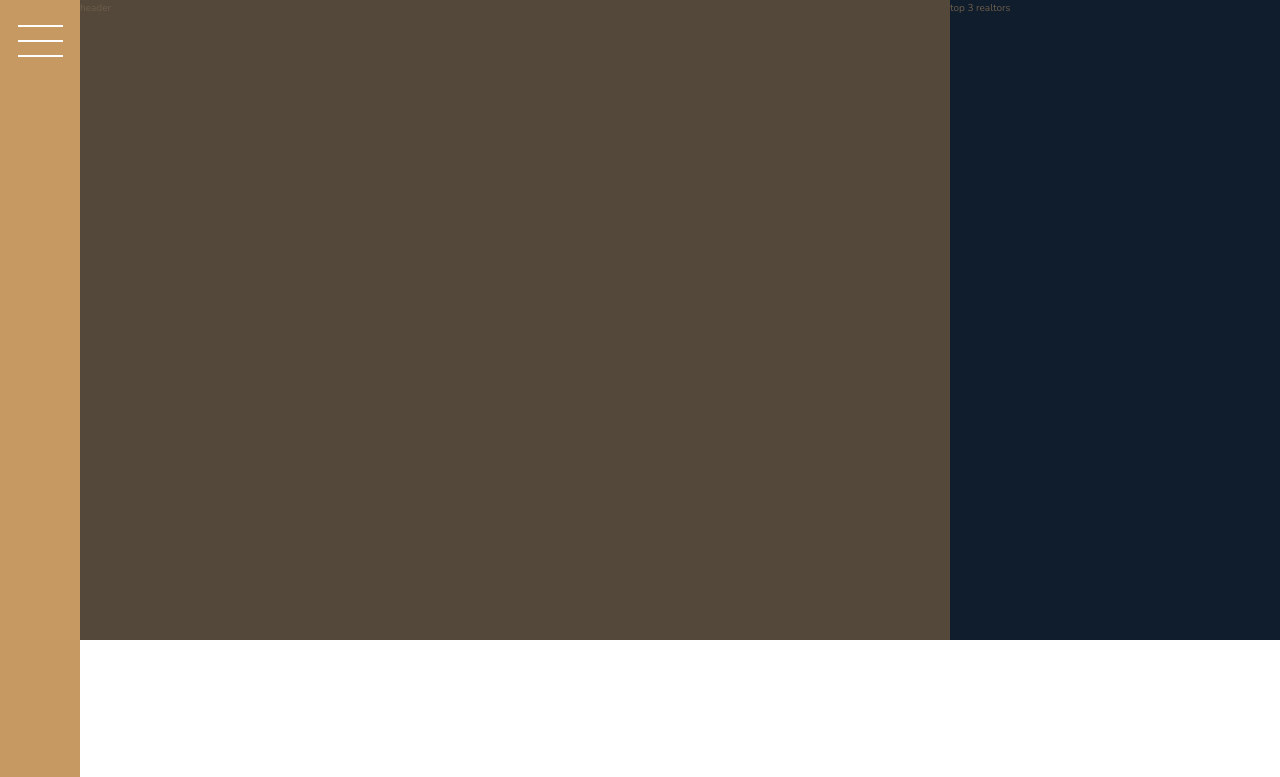
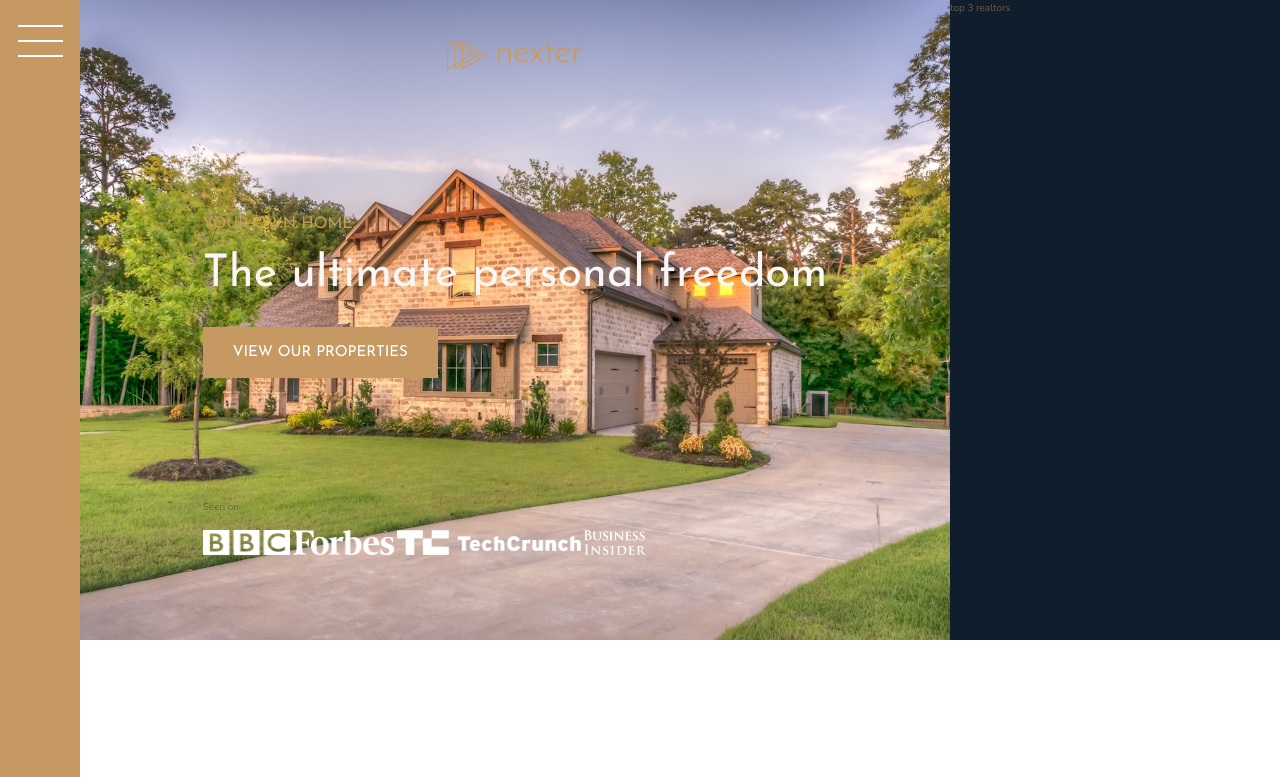
Before and after one commit to Gwynere/nexter, a plain HTML site: page index.html in a window 1280 px wide. Shown: the top 777 px of the page. Drawn offline with nearby package versions, Linux system fonts and the light colour scheme.

Commit message:
header part 1

```diff
--- a/css/style.css
+++ b/css/style.css
@@ -48,7 +48,9 @@ body{
 }
 
 .heading-1{
-
+    font-size: 4.5rem;
+    color: var(--grey-light-1);
+    line-height: 1;
 }
 
 .heading-2{
@@ -136,8 +138,40 @@ body{
 
 /* HEADER COMPONENT */
 .header{
-    background: var(--grey-dark-1);
+    background-color: var(--grey-dark-1);
     grid-column: full-start / col-end 6;
+    background-image: url('../img/hero.jpeg');
+    background-position: center;
+    background-size: cover;
+    display: grid;
+    grid-template-rows: 1fr min-content 6rem 1fr;
+    grid-template-columns: max-content;
+    grid-row-gap: 1.5rem;
+    padding: 8rem;
+    padding-top: 4rem;
+    justify-content: center;
+}
+
+.header__logo{
+    height: 3rem;
+    justify-self: center;
+}
+
+.header__btn{
+    align-self: start;
+    justify-self: start;
+}
+
+.header__seeon-text{
+
+}
+
+.header__seeon-logos{
+
+}
+
+.header__seeon-logos img{
+    height: 2.5rem;
 }
 
 .realtors{
--- a/index.html
+++ b/index.html
@@ -17,7 +17,17 @@
         </div>
 
         <header class="header">
-            header
+            <img src="img/logo.png" alt="Nexter logo" class="header__logo">
+            <h3 class="heading-3">Your own home:</h3>
+            <h1 class="heading-1">The ultimate personal freedom</h1>
+            <button class="btn header__btn">View our properties</button>
+            <div class="header__seenon-text">Seen on</div>
+            <div class="header__seeon-logos">
+                <img src="img/logo-bbc.png" alt="logo bbc">
+                <img src="img/logo-forbes.png" alt="logo forbes">
+                <img src="img/logo-techcrunch.png" alt="logo techcrunch">
+                <img src="img/logo-bi.png" alt="logo bi">
+            </div>
         </header>
 
         <div class="realtors">
```
